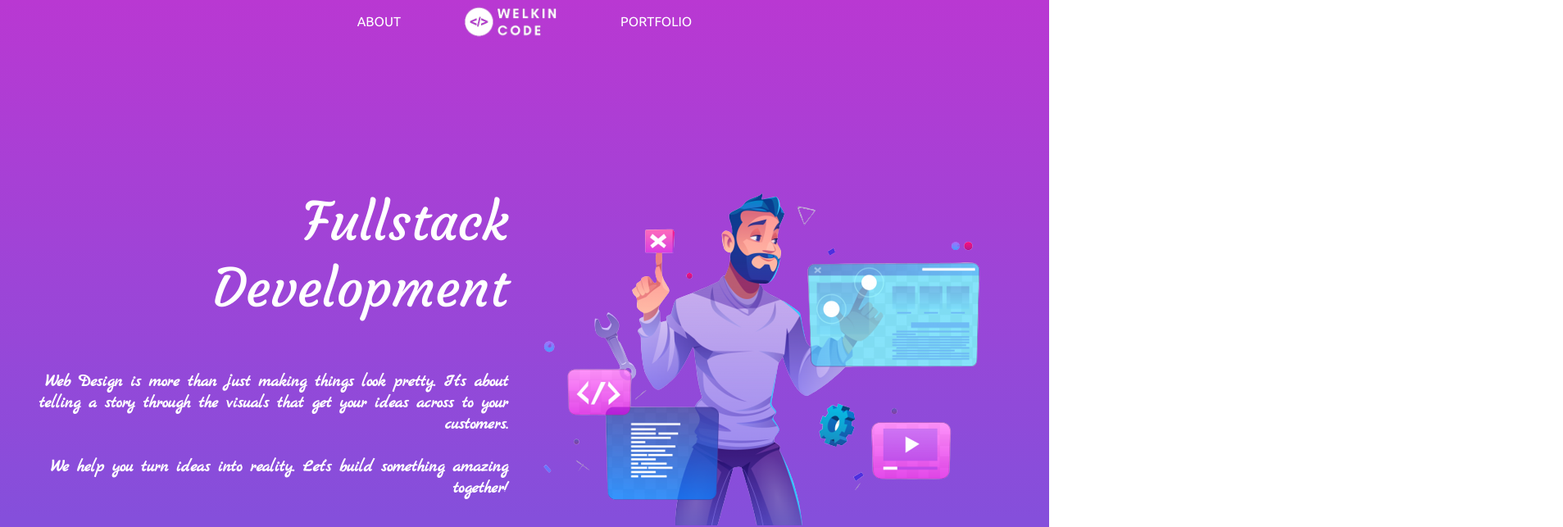
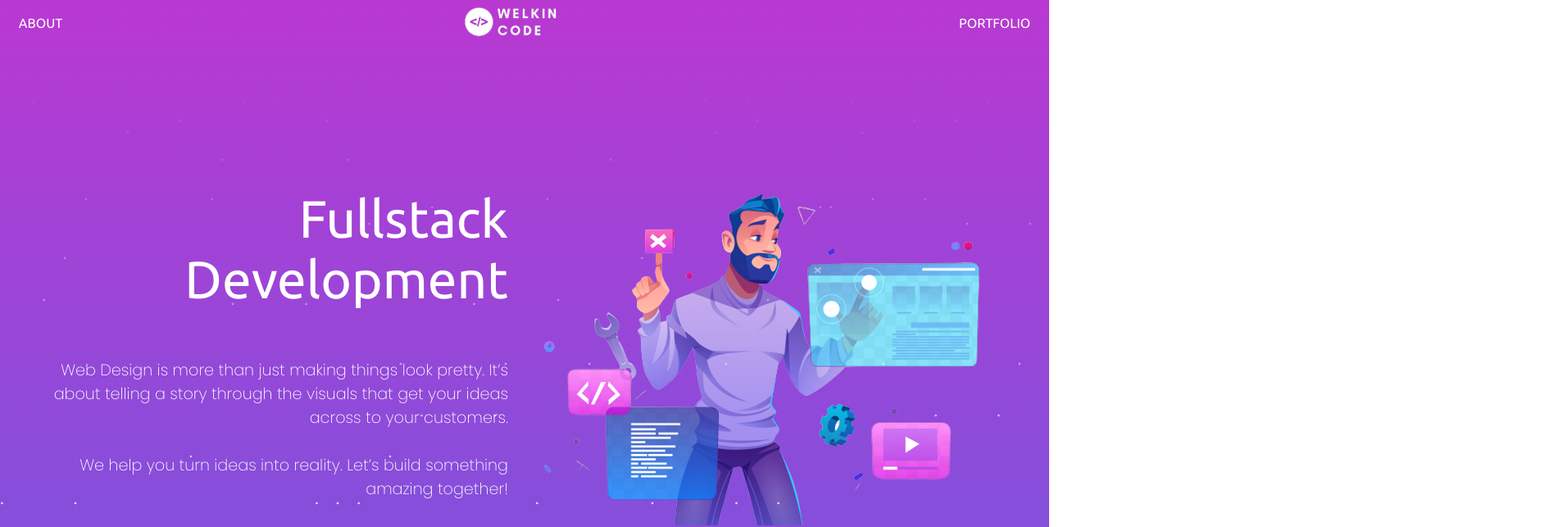
Before and after one commit to aakashjsr/welkincode, a React (Create React App) app: page / in a window 1280 px wide. Shown: the top 643 px of the page at 82% size, 1907 px wide, since content can reach past the window. Built offline with nearby package versions, Linux system fonts and the light colour scheme.

Commit message:
added animation on home page

```diff
--- a/src/components/Header.js
+++ b/src/components/Header.js
@@ -4,9 +4,16 @@ import Logo from "../assets/images/logo.png";
 export default function Header() {
   return (
     <nav>
-      <a href="">About</a>
-      <img className={styles.logo} src={Logo} />
-      <a href="">Portfolio</a>
+      <div className={styles.linkContainer}>
+        <a href="">About</a>
+      </div>
+
+      <div className={styles.logoSection}>
+        <img className={styles.logo} src={Logo} />
+      </div>
+      <div className={styles.linkContainer}>
+        <a href="">Portfolio</a>
+      </div>
     </nav>
   );
 }
--- a/src/pages/Home.js
+++ b/src/pages/Home.js
@@ -16,6 +16,11 @@ export default function Home() {
 
       <div className={styles.homePage}>
         <section className={styles.heroBanner}>
+          {[...Array(100)].map((e, index) => (
+            <div className={styles.particle} style={{ left: `${index}vw` }}>
+              .
+            </div>
+          ))}
           <div className={styles.bannerTitle}>
             <h1>Fullstack Development</h1>
             <h3>
--- a/src/scss/components/header.module.scss
+++ b/src/scss/components/header.module.scss
@@ -13,18 +13,21 @@ nav {
   position: absolute;
   display: flex;
   align-items: center;
-  justify-content: center;
+  justify-content: space-between;
   width: 100%;
 
+  .linkContainer {
+    margin: 0 1%;
     a {
       color: $color-white;
       text-decoration: none;
       padding: 10px;
       text-transform: uppercase;
-    margin: 0 5%;
       transition: transform 500ms;
+      display: inline-block;
       &:hover {
         transform: scale(1.2);
+      }
     }
   }
 }
--- a/src/scss/global.scss
+++ b/src/scss/global.scss
@@ -1,7 +1,5 @@
 @import url("https://fonts.googleapis.com/css2?family=Ubuntu&display=swap");
-@import url("https://fonts.googleapis.com/css2?family=Courgette&family=Dancing+Script&display=swap");
-@import url("https://fonts.googleapis.com/css2?family=Dancing+Script&family=Marck+Script&display=swap");
-
+@import url("https://fonts.googleapis.com/css2?family=Courgette&family=Poppins:wght@100;200&display=swap");
 * {
   box-sizing: border-box;
 }
--- a/src/scss/pages/home.module.scss
+++ b/src/scss/pages/home.module.scss
@@ -30,12 +30,11 @@ section {
     padding: 20px;
     margin: 20px 0;
     text-align: right;
-    font-family: "Courgette", cursive;
   }
   h3 {
-    font-size: 1.3rem;
-    font-family: "Marck Script", cursive;
-
+    font-size: 1.2rem;
+    font-family: "Poppins", sans-serif;
+    font-weight: normal;
     color: $color-white;
     padding: 20px;
     text-align: right;
@@ -58,3 +57,26 @@ section {
     }
   }
 }
+
+@keyframes particleAnimation {
+  to {
+    transform: translateY(-90vh);
+    opacity: 0;
+  }
+}
+
+.particle {
+  position: absolute;
+  color: white;
+  text-shadow: 0 0 20px red;
+  font-size: 20px;
+  display: inline-block;
+  bottom: 0;
+
+  @for $i from 1 through 100 {
+    &:nth-of-type(#{$i}) {
+      animation: particleAnimation (random(5) + 3) + s infinite ease;
+      animation-delay: random(5) + s;
+    }
+  }
+}
```
Lines whose indentation alone changed are shown as unchanged.
